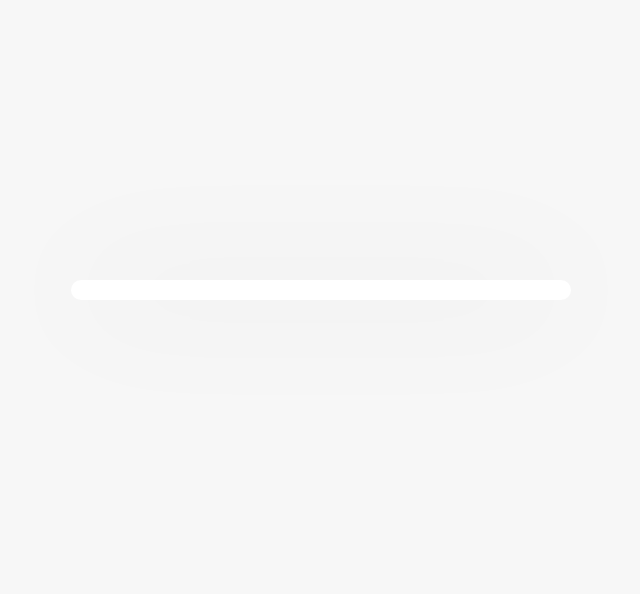
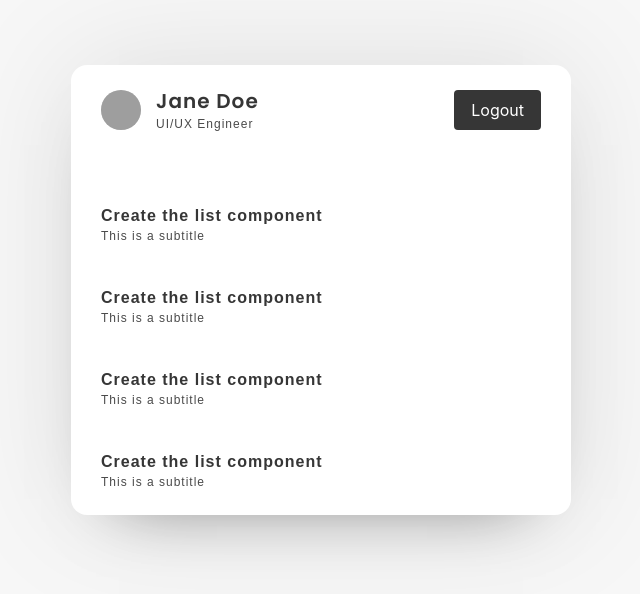
Before and after one commit to anwar254/github-issue-tracker, a React (Create React App) app: page /myissues in a window 1280 px wide. Shown: the part 110-704 px from the top of the page, without its empty margins (319-959 px from the left). Built offline with nearby package versions, Linux system fonts and the light colour scheme; grey boxes are pictures that could not be loaded.

Commit message:
created the dashboard, issue-list, myheader, and the app-header components

```diff
--- a/src/App.css
+++ b/src/App.css
@@ -6,6 +6,9 @@
   box-sizing: border-box;
   text-decoration: none;
   font-family: 'Popins', sans-serif;
+}
+a:hover{
+  color: #fff;
 }
 h1, a, span{
   font-family: 'Poppins', sans-serif;
@@ -27,7 +30,7 @@
   width: 500px;
   border-radius: 16px;
   box-shadow: 0 0 128px 0 rgba(0, 0, 0, 0.1), 0 32px 64px -48px rgba(0, 0, 0, 0.5);
-  padding: 10px;
+  /* padding: 10px; */
   margin: 0 20px;
 }
 .form{
@@ -44,3 +47,39 @@
 .form .heading{
   margin-bottom: 30px;
 }
+
+/* Dashboard styling */
+.header-section .avatar-container img{
+  width: 40px;
+  height: 40px;
+  background-color: #e5e5e5;
+  border-radius: 50%;
+  margin-right: 15px;
+  object-fit: cover;
+}
+.issue-container{
+  width: 100%;
+  padding: 0;
+  margin: 0;
+  display: block;
+}
+.issue-container .issue-list li a{
+  width: 100%;
+  padding: 20px 30px;
+  display: inline-block;
+}
+.issue-container .issue-list li a p{
+  text-transform: initial!important;
+}
+.issue-container .issue-list li a:hover{
+  background-color: #363636;
+  /* color: #ffffff!important; */
+  box-shadow: 0 0 128px 0 rgba(0, 0, 0, 0.1), 0 32px 64px -48px rgba(0, 0, 0, 0.5);
+}
+.issue-container .issue-list li a:hover .issue-container .issue-list li a p.issue-title{
+  color: #fff!important;
+}
+.button.btn{
+  position: absolute;
+  right: 30px;
+}
--- a/src/App.js
+++ b/src/App.js
@@ -1,14 +1,20 @@
 import './App.css';
 import MainCard from './components/main-card';
 import Authentication from './components/authentication';
+import Dashboard from './components/dashboard';
 import { BrowserRouter as Router, Switch, Route } from 'react-router-dom';
+import Myissue from './components/my-issue';
 
 function App() {
   return (
     <div className="App">
         <Router>
           <MainCard>
-            <Route path="/" exact component={Authentication}/>
+            <Switch>
+              <Route path="/" exact component={Authentication}/>
+              <Route path="/dashboard" exact component={Dashboard}/>
+              <Route path="/myissues" exact component={Myissue}/>
+            </Switch>
           </MainCard>
         </Router>
     </div>
--- /dev/null
+++ b/src/components/Issue-list.js
@@ -0,0 +1,23 @@
+import React, { Component } from 'react'
+
+export class IssueList extends Component {
+    render() {
+        return (
+            <li>
+                <a>
+                    <div className="issue-card columns">
+                        <div className="column is-three-quarters">
+                            <div className="heading">
+                                <p className="title is-size-6 issue-title">Create the list component</p>
+                                <p className="subtitle is-size-7 issue-subtitle">This is a subtitle</p>
+                            </div>
+                        </div>
+                        <div className="column is-one-quarter"></div>
+                    </div>
+                </a>
+            </li>
+        )
+    }
+}
+
+export default IssueList;
--- /dev/null
+++ b/src/components/app-header.js
@@ -0,0 +1,24 @@
+import React, { Component } from 'react'
+
+export class AppHeader extends Component {
+    render() {
+        return (
+            <div className="form auth">
+                <div className="header-section is-flex">
+                    <div class="avatar-container">
+                        <img src={this.props.img} alt="user-avatar" />
+                    </div>
+                    <div className="heading">
+                        <h1 className="title is-capitalized is-size-5">{this.props.name}</h1>
+                        <p className="subtitle is-capitalized is-size-7">{this.props.role}</p>
+                    </div>
+                    <div className="logout-container">
+                        <button className="btn button is-dark">Logout</button>
+                    </div>
+                </div>
+            </div>
+        )
+    }
+}
+
+export default AppHeader
--- /dev/null
+++ b/src/components/dashboard.js
@@ -0,0 +1,17 @@
+import AppHeader from './app-header';
+
+function Dashboard() {
+  return (
+    <div className="dashboard-container">
+        <AppHeader
+            img="https://external-content.duckduckgo.com/iu/?u=https%3A%2F%2Fwww.worldphoto.org%2Fsites%2Fdefault%2Ffiles%2F239874_253580_0_%2520%25C2%25A9%2520Mojtaba%2520Nobakht%252C%2520Iran%252C%2520Commended%252C%2520Open%2520Competition%252C%2520Portraits%252C%25202017%2520Sony%2520World%2520Photography%2520Awards.jpg&f=1&nofb=1"
+            name="Jane Doe"
+            role="UI/UX Engineer"/>
+        <div className="dashboard-stats">
+            <div class=""></div>
+        </div>
+    </div>
+  );
+}
+
+export default Dashboard;
--- /dev/null
+++ b/src/components/my-issue.js
@@ -0,0 +1,24 @@
+import AppHeader from './app-header';
+import IssueList from './Issue-list';
+
+function Myissue() {
+  return (
+      <div>
+        <AppHeader
+            img="https://external-content.duckduckgo.com/iu/?u=https%3A%2F%2Fwww.worldphoto.org%2Fsites%2Fdefault%2Ffiles%2F239874_253580_0_%2520%25C2%25A9%2520Mojtaba%2520Nobakht%252C%2520Iran%252C%2520Commended%252C%2520Open%2520Competition%252C%2520Portraits%252C%25202017%2520Sony%2520World%2520Photography%2520Awards.jpg&f=1&nofb=1"
+            name="Jane Doe"
+            role="UI/UX Engineer"/>
+
+        <div className="issue-container">
+            <ul className="issue-list">
+                <IssueList />
+                <IssueList />
+                <IssueList />
+                <IssueList />
+            </ul>
+        </div>
+      </div>
+  );
+}
+
+export default Myissue;
```
